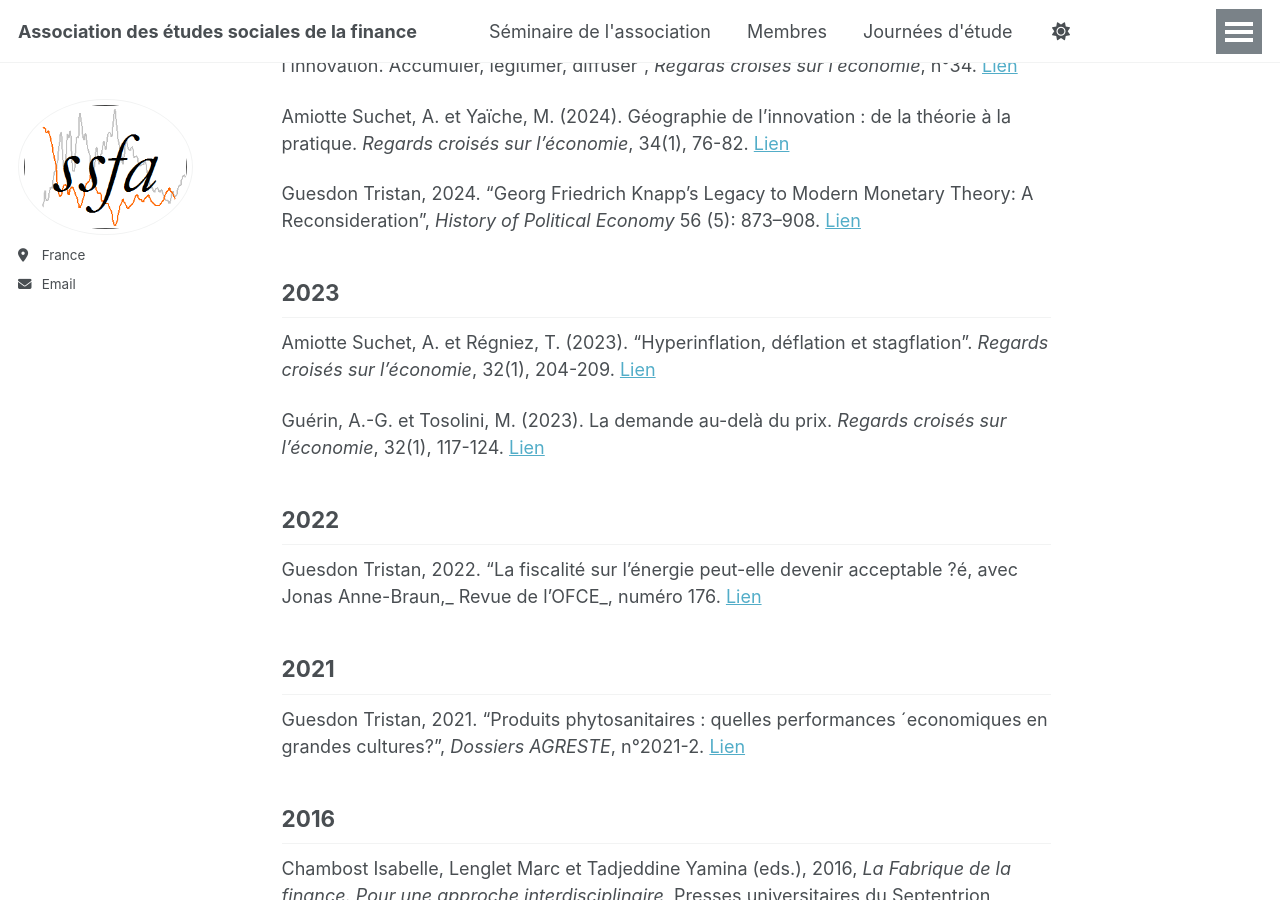
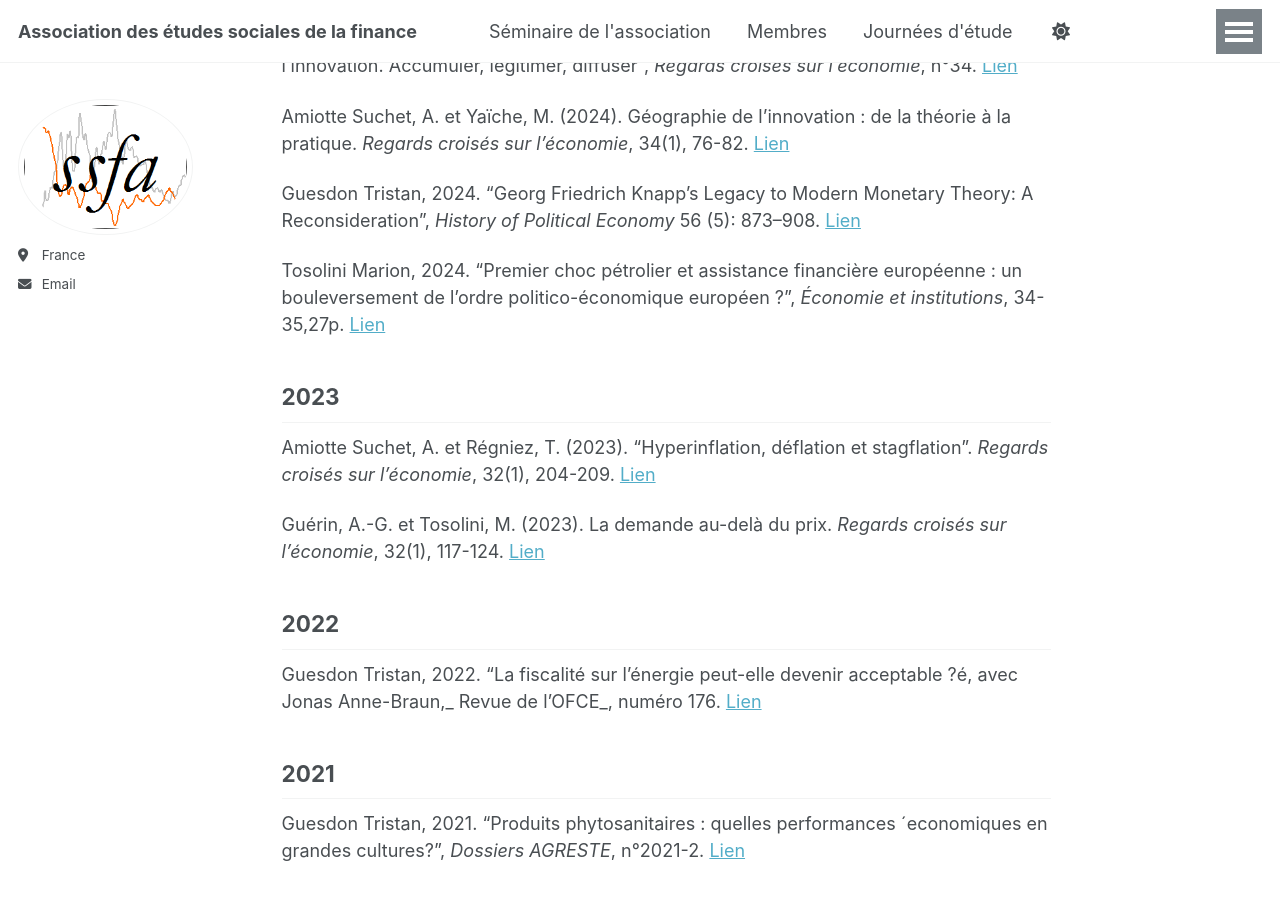
Before and after one commit to ssfa-aesf/ssfa-aesf.github.io, a Jekyll site: the page built from _pages/publications.md, in a window 1280 px wide and 900 px high, scrolled down 388 px. Built offline with Jekyll 4.4.1, drawn with Linux system fonts in a browser that asks for light colours.

Commit message:
Update publications.md

```diff
--- a/_pages/publications.md
+++ b/_pages/publications.md
@@ -18,6 +18,8 @@ Amiotte Suchet, A. et Yaïche, M. (2024). Géographie de l’innovation : de la
 
 Guesdon Tristan, 2024. "Georg Friedrich Knapp’s Legacy to Modern Monetary Theory: A Reconsideration", _History of Political Economy_ 56 (5): 873–908. [Lien](https://read.dukeupress.edu/hope/article-abstract/56/5/873/387802/Georg-Friedrich-Knapp-s-Legacy-to-Modern-Monetary?redirectedFrom=fulltext)
 
+Tosolini Marion, 2024. "Premier choc pétrolier et assistance financière européenne : un bouleversement de l’ordre politico-économique européen ?", _Économie et institutions_, 34-35,27p. [Lien](https://journals.openedition.org/ei/8044)
+
 ## 2023
 Amiotte Suchet, A. et Régniez, T. (2023). "Hyperinflation, déflation et stagflation". _Regards croisés sur l'économie_, 32(1), 204-209. [Lien](https://shs.cairn.info/revue-regards-croises-sur-l-economie-2023-1-page-204?lang=fr)
 
```
